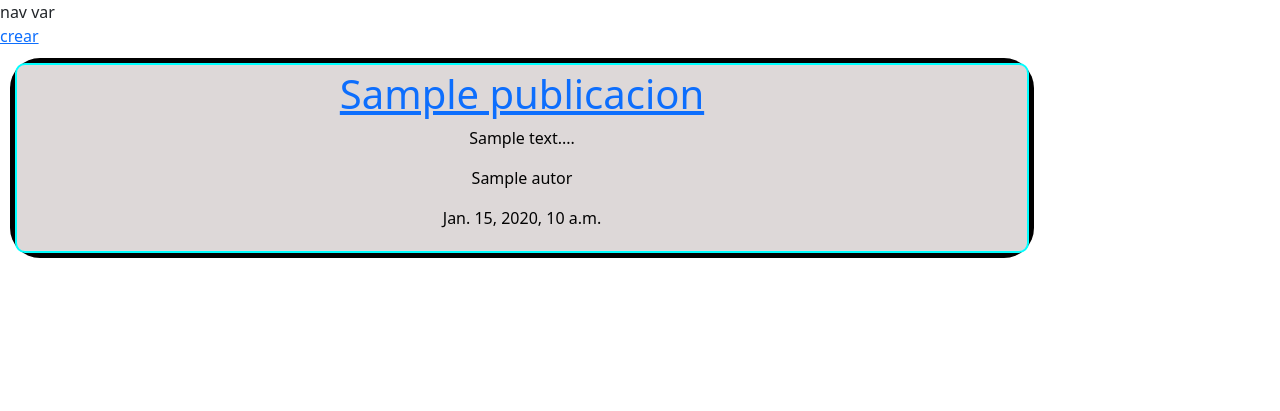
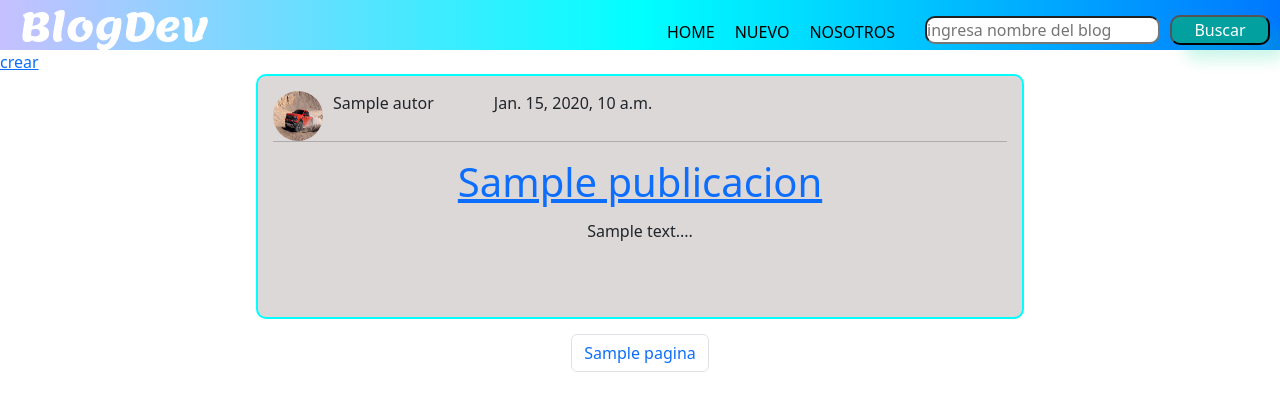
Before and after one commit to Jkpepo/Blog_Django, a Django app: template Blog_Django/Blog/templates/home.html in a window 1280 px wide. Shown: the top 411 px of the page. Run offline with Django 3.2, Linux system fonts and the light colour scheme; the template is opened without the code that fills it: most values are stand-ins (such as "Sample title", 1, 10 or a date in 2020).

Commit message:
incorporacion de paginador
-se agrega paginador a la vista principal
-se inicia a trabajar en el navbar
-se trabaja un poco en el diseño

```diff
--- a/Blog_Django/Blog/static/css/estilos.css
+++ b/Blog_Django/Blog/static/css/estilos.css
@@ -1,39 +1,156 @@
-
+*{
+    margin: 0;
+    padding: 0;
+    box-sizing: border-box;
+}
 .contenedor{
-    width: 80%;
-    height: 200px;
-    background: black;
+    width: 60%;
+    height: 250px;
     display: flex;
     justify-content:center;
     align-items: center;
     align-content: center;
-
-    padding: 5px;
-    margin: 10px;
+    padding-bottom: 5px;
     border-radius: 30px;
-    margin-top: 10px;
+    margin: auto;
+    margin-bottom: 10px;
 }
 
 .cards{
 
-    padding: 5px;
+    padding: 15px;
+
     border-radius: 10px;
     width: 100%;
     height: 100%;
     border:solid 2px aqua;
     background: rgb(221, 216, 216);
-    text-align: center;
+
 
 }
 
-p{
-    align-items: center;
-    color: rgb(3, 3, 3);
+.cards img{
+    width: 50px;
+    height: 50px;
+    float: left;
+    border-radius: 50%;
+
+
+}
+
+.cards p {
+
+    margin-left: 10px;
+    float: left;
+    margin-right: 50px;
+
 }
 
 
+
+
 button{
-    background: red;
-    color: aqua;
+    background: rgb(3, 160, 160);
+    box-shadow: 15px 15px 15px rgba(4, 209, 147, 0.2);
+    color: white;
+    border-radius: 10px;
+    width: 100px;
+    height: 30px;
+
+}
+.cards hr{
+
+    display: flex;
+    flex-direction: column;
+    width: 100%;
+}
+
+.elementos{
+
+    align-items: center;
+    margin: auto;
+    display: grid;
+}
+a{
+
+    margin: auto;
+}
+.elementos p{
+    margin: auto;
+    padding: 5px;
+}
+header{
+    display: flex;
+    justify-content: space-between;
+    align-content: center;
+    width: 100%;
+    height: 50px;
+    background: linear-gradient(270deg, rgb(0, 119, 255), rgb(0, 255, 255),rgb(198, 192, 255));
+
+    padding-top: 10px;
+
+
+}
+
+nav  {
+
+    display: flex;
+    justify-content: center;
+    align-items: center;
+    padding: 10px;
+
+}
+nav a{
+    padding-right: 20px;
+    text-decoration: none;
+    color: rgb(0, 0, 0);
+}
+
+nav input{
+
+    margin: 10px;
     border-radius: 10px;
 }
+header h1{
+    padding-left: 20px;
+    display: flex;
+    justify-content: center;
+    align-items: center;
+    font-family: "Lemon", serif;
+    font-weight: 400;
+    color: white;
+}
+.imagen img{
+    border-radius: 50%;
+    width: 50%;  /* La imagen no se excederá del contenedor */
+    height: auto;
+
+}
+.principal{
+
+    width: 100%;
+    height: 100vh;
+    margin: auto;
+    display: flex;
+
+}
+.conten{
+    background-color: blue;
+    width: 100%;
+    height: 100%;
+    margin: 70px;
+    display: flex;
+    flex-direction: column;
+    z-index: 2;
+}
+.elemento{
+    z-index: -100;
+    background: chartreuse;
+   margin: -50px;
+    width: 80%;
+    height: 80%;
+    display: flex;
+    justify-content: space-between;
+    align-items: center;
+    align-content: center;
+}
--- a/Blog_Django/Blog/templates/base.html
+++ b/Blog_Django/Blog/templates/base.html
@@ -3,15 +3,20 @@
   <head>
     <meta charset="utf-8">
     <link href="https://cdn.jsdelivr.net/npm/bootstrap@5.3.3/dist/css/bootstrap.min.css" rel="stylesheet" integrity="sha384-QWTKZyjpPEjISv5WaRU9OFeRpok6YctnYmDr5pNlyT2bRjXh0JMhjY6hW+ALEwIH" crossorigin="anonymous">
+    <link rel="preconnect" href="https://fonts.googleapis.com">
+    <link rel="preconnect" href="https://fonts.gstatic.com" crossorigin>
+    <link href="https://fonts.googleapis.com/css2?family=Lemon&display=swap" rel="stylesheet">
+
     <title>{% block title %}Base{% endblock %}</title>
   {% load static %}
-  <link rel="stylesheet" href="{% static 'css/estilos.css'%}">
+  <link rel="stylesheet" href="{% static 'css/estilos.css' %}">
+  </head>
+
+
 
   <body>
 
-    <nav>
-        nav var
-    </nav>
+   {% include "navbar.html" %}
 
 
 
@@ -21,4 +26,3 @@
     {% endblock %}
     <script src="https://cdn.jsdelivr.net/npm/bootstrap@5.3.3/dist/js/bootstrap.min.js" integrity="sha384-0pUGZvbkm6XF6gxjEnlmuGrJXVbNuzT9qBBavbLwCsOGabYfZo0T0to5eqruptLy" crossorigin="anonymous"></script>
   </body>
-</Base<>
--- a/Blog_Django/Blog/templates/home.html
+++ b/Blog_Django/Blog/templates/home.html
@@ -6,21 +6,31 @@
 
         <a href="{% url 'crear_publicacion'%}">crear</a>
 
+
+
         {% if publicaciones%}
         {% for publicacion in publicaciones %}
 
       <div class="contenedor">
         <div class="cards">
+           <img src="{% static 'img/ford.jpg' %}" alt="Ford 2024">
+            <p>{{ publicacion.autor }}</p>
+            <p>{{ publicacion.fecha_publicacion }}</p>
+            <hr>
+
+          <div class="elementos">
           <a href="{% url 'descripcion' publicacion.id %}"> <h1>{{ publicacion.titulo }}</h1></a>
-          <p>{{ publicacion.contenido|slice:":40"  }}...</p>
-          <p>{{ publicacion.autor }}</p>
-          <p>{{ publicacion.fecha_publicacion }}</p>
 
+            <p>{{ publicacion.contenido|slice:":40"  }}...</p>
+          </div>
+          </div>
         </div>
 
 
-    </div>
+
+
 
     {% endfor %}
     {% endif %}
+    {% include "paginacion.html"%}
     {% endblock %}
--- /dev/null
+++ b/Blog_Django/Blog/templates/navbar.html
@@ -0,0 +1,15 @@
+{% load static %}
+<header>
+
+        <!-- <img src="{% static 'img/logo_size_invert.jpg' %}" alt="Ford 2024"> -->
+
+        <h1>BlogDev</h1>
+    <nav clas="nav">
+        <a href="#" class="link">HOME</a>
+        <a href="#" class="link">NUEVO</a>
+        <a href="#" class="link">NOSOTROS</a>
+        <input type="text" name="buscar" id="buscar" placeholder="ingresa nombre del blog">
+        <button class="boton">Buscar</button>
+
+    </nav>
+</header>
--- /dev/null
+++ b/Blog_Django/Blog/templates/paginacion.html
@@ -0,0 +1,34 @@
+<div class="pagination justify-content-center">
+    <ul class="pagination ">
+        <!-- Si hay una publicación anterior, muestro el enlace anterior -->
+        {% if publicaciones.has_previous %}
+            <!-- <li class="page-item">
+                <a class="page-link " href="?page=1" tabindex="-1">Primera</a>
+            </li> -->
+            <li class="page-item">
+                <a class="page-link" href="?page={{ publicaciones.previous_page_number }}" aria-label="Anterior">
+                    <span aria-hidden="true">&laquo; Anterior</span>
+                </a>
+            </li>
+        {% endif %}
+
+        <!-- Mostrar los enlaces de páginas -->
+        {% for pagina in paginas %}
+            <li class="page-item {% if pagina == publicaciones.number %}active{% endif %}">
+                <a class="page-link" href="?page={{pagina}}">{{pagina}}</a>
+            </li>
+        {% endfor %}
+
+        <!-- Si hay una publicación siguiente, muestro el enlace siguiente -->
+        {% if publicaciones.has_next %}
+            <li class="page-item">
+                <a class="page-link" href="?page={{ publicaciones.next_page_number }}" aria-label="Siguiente">
+                    <span aria-hidden="true">Siguiente &raquo;</span>
+                </a>
+            </li>
+            <!-- <li class="page-item">
+                <a class="page-link" href="?page={{ publicaciones.paginator.num_pages }}">Última</a>
+            </li> -->
+        {% endif %}
+    </ul>
+</div>
```
Also changed, not shown: Blog_Django/Blog/templates/crearpublicacion.html (+4 -8 lines), Blog_Django/Blog/templates/descripcion.html (+22 -2 lines), Blog_Django/Blog/views.py (+8 -2 lines), Blog_Django/Blog/static/img/ford.jpg (added), Blog_Django/Blog/static/img/logo_size_invert.jpg (added).
